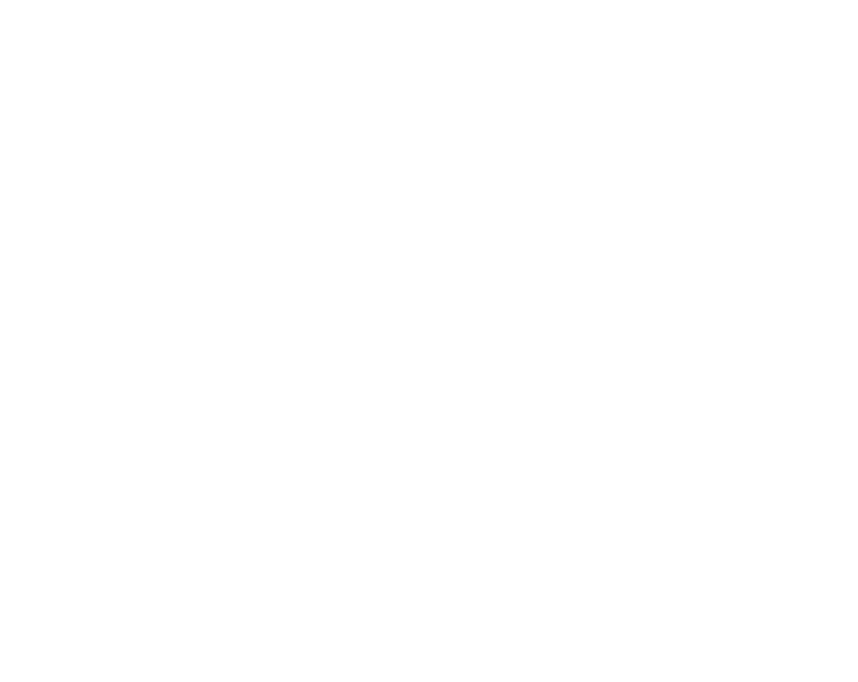
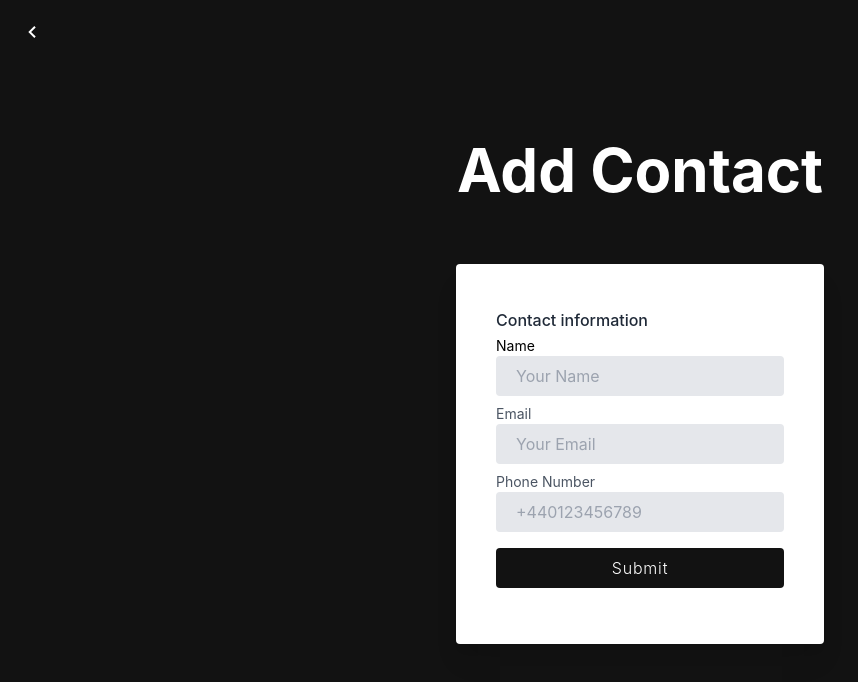
Before and after one commit to Ethan-Hill/Contacts-App, a Nuxt app in the folder frontend/: page /contacts/add in a window 1280 px wide. Before the commit this address had no page. Shown: the top 682 px of the page, without its empty margins (0-858 px from the left). Built offline with nearby package versions, Linux system fonts and the light colour scheme.

Commit message:
Created the add contact page

```diff
--- /dev/null
+++ b/frontend/pages/contacts/add.vue
@@ -0,0 +1,119 @@
+<template>
+  <main class="min-h-screen bg-center bg-cover bg-backgroundColor">
+    <div
+      class="flex flex-col items-center justify-center h-screen leading-loose"
+    >
+      <h1 class="mb-12 text-4xl font-bold text-white lg:text-6xl">
+        Add Contact
+      </h1>
+      <form
+        class="max-w-xl p-10 m-4 bg-white rounded shadow-xl"
+        @submit.prevent="submitContact"
+      >
+        <p class="font-medium text-gray-800">Contact information</p>
+        <div>
+          <label class="block text-sm text-gray-00" for="name">Name</label>
+          <input
+            id="name"
+            v-model="contact.name"
+            class="w-full px-5 py-1 text-gray-700 bg-gray-200 rounded"
+            name="name"
+            type="text"
+            required
+            placeholder="Your Name"
+            aria-label="Name"
+          />
+        </div>
+        <div class="mt-2">
+          <label class="block text-sm text-gray-600" for="email">Email</label>
+          <input
+            id="email"
+            v-model="contact.email"
+            class="w-full px-5 py-1 text-gray-700 bg-gray-200 rounded"
+            name="email"
+            type="email"
+            required
+            placeholder="Your Email"
+            aria-label="Email"
+          />
+        </div>
+        <div class="mt-2">
+          <label class="block text-sm text-gray-600" for="phonenumber"
+            >Phone Number</label
+          >
+          <input
+            id="phonenumber"
+            v-model="contact.phone_number"
+            class="w-full px-5 py-1 text-gray-700 bg-gray-200 rounded"
+            name="phonenumber"
+            type="text"
+            required
+            placeholder="+440123456789"
+            aria-label="Phone Number"
+          />
+        </div>
+
+        <div class="my-4">
+          <button
+            class="w-full px-4 py-1 font-light tracking-wider text-white rounded bg-backgroundColor"
+            type="submit"
+          >
+            Submit
+          </button>
+        </div>
+        <div v-if="errors">
+          <div
+            v-for="fieldError in errors"
+            :key="fieldError.index"
+            class="p-2 mt-2 bg-red-600"
+          >
+            <h1
+              v-for="error in fieldError"
+              :key="error.index"
+              class="text-sm font-bold text-center text-white capitalize"
+            >
+              {{ error }}
+            </h1>
+          </div>
+        </div>
+      </form>
+    </div>
+  </main>
+</template>
+<script>
+export default {
+  data() {
+    return {
+      errors: null,
+      contact: {
+        name: '',
+        email: '',
+        phone_number: '',
+      },
+    }
+  },
+  methods: {
+    async submitContact() {
+      const config = {
+        headers: { 'content-type': 'multipart/form-data' },
+      }
+      const formData = new FormData()
+      for (const data in this.contact) {
+        formData.append(data, this.contact[data])
+      }
+
+      await this.$axios
+        .$post('/contacts/', formData, config)
+        .then(() => {
+          this.$toast.success('Created contact successfully')
+          this.$router.push('/contacts/')
+        })
+        .catch((err) => {
+          this.errors = err.response.data
+          this.$toast.error('Error while creating contact')
+          return err
+        })
+    },
+  },
+}
+</script>
```
